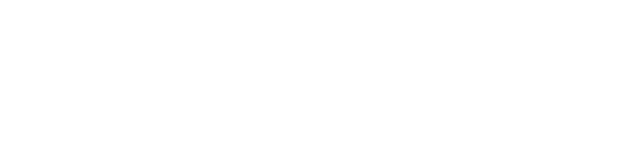
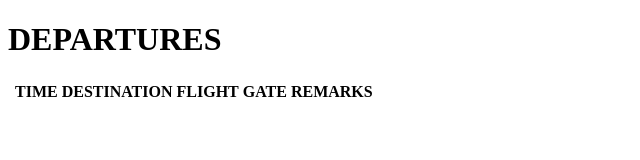
Before and after one commit to sio-doh/flight-widget-II, a plain HTML site: page index.html in a window 1280 px wide. Shown: the whole page, without its empty margins (0-640 px from the left). Drawn offline with Linux system fonts and the light colour scheme.

Commit message:
departures table

```diff
--- a/index.html
+++ b/index.html
@@ -8,6 +8,23 @@
         <link rel="stylesheet" href="styles.css">
     </head>
     <body>
+        <div class="departures">
+            <h1>DEPARTURES</h1>
+            <table>
+                <thead>
+                    <tr>
+                        <th></th>
+                        <th id="time">TIME</th>
+                        <th id="destination">DESTINATION</th>
+                        <th id="flight">FLIGHT</th>
+                        <th id="gate">GATE</th>
+                        <th id="remarks">REMARKS</th>
+                    </tr>
+                </thead>
+                <tbody id="table-body"></tbody>
+            </table>
+        </div>
+
         <script src="app.js"></script>
     </body>
 </html>
```
